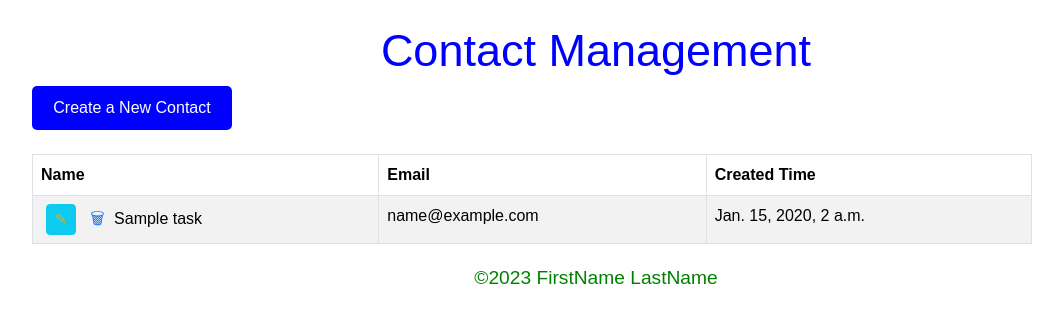
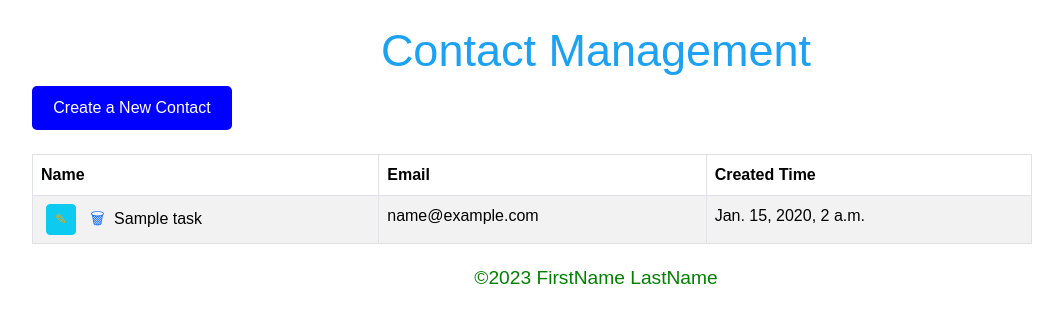
Before and after one commit to shoaebns/Shoaeb_Shaik, a Django app: page / in a window 1280 px wide. Shown: the top 323 px of the page, without its empty margins (44-1107 px from the left). Run offline with Django 4.2, Linux system fonts and the light colour scheme; tables that the repository leaves empty hold one stand-in row (values such as "Sample post"); some libraries are stand-ins or nearby versions.

Commit message:
ListPage_Updated

```diff
--- a/shoaeb_shaik/templates/contacts/task_list.html
+++ b/shoaeb_shaik/templates/contacts/task_list.html
@@ -12,7 +12,10 @@
   }
   h1 {
       text-align: center;
-      color: blue; font-size: 45px
+      color: #1DA1F2;
+      font-size: 45px;
+      font-weight: 500;
+
   }
   table {
       width: 100%;
```
